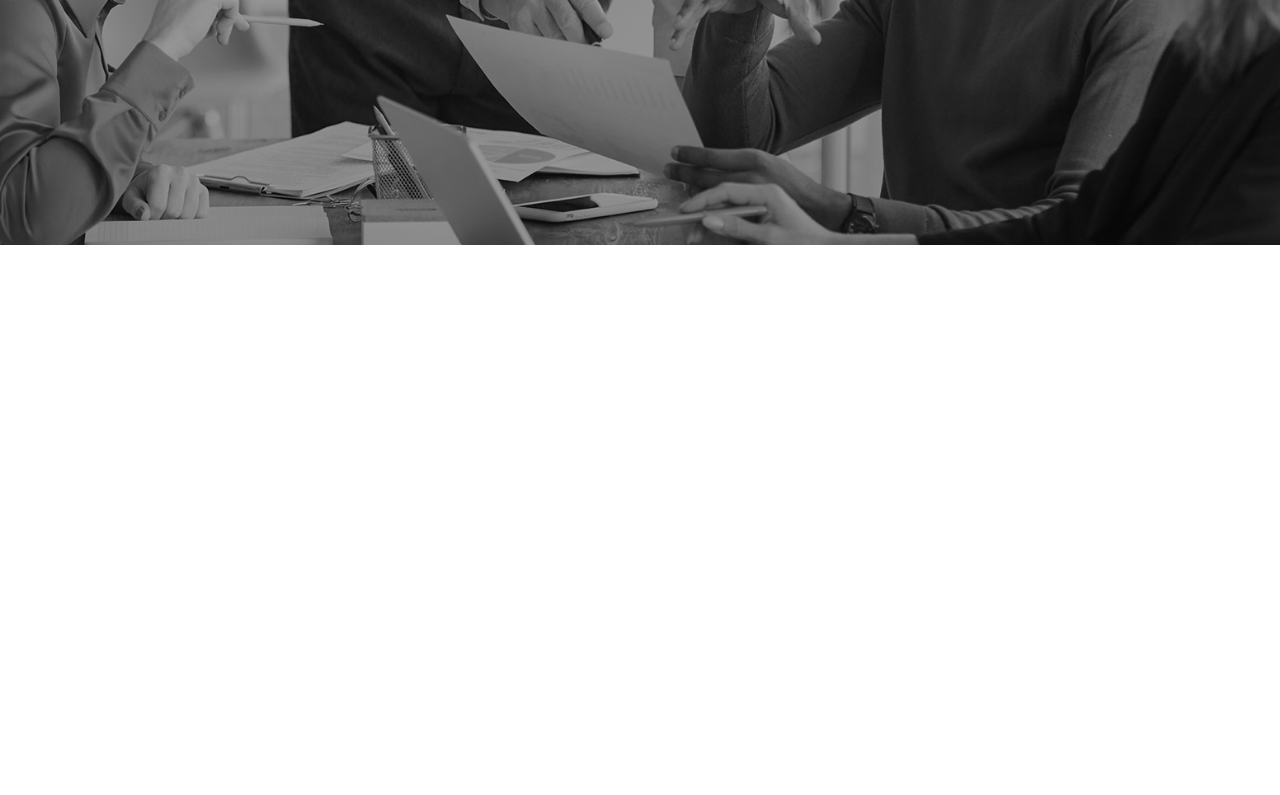
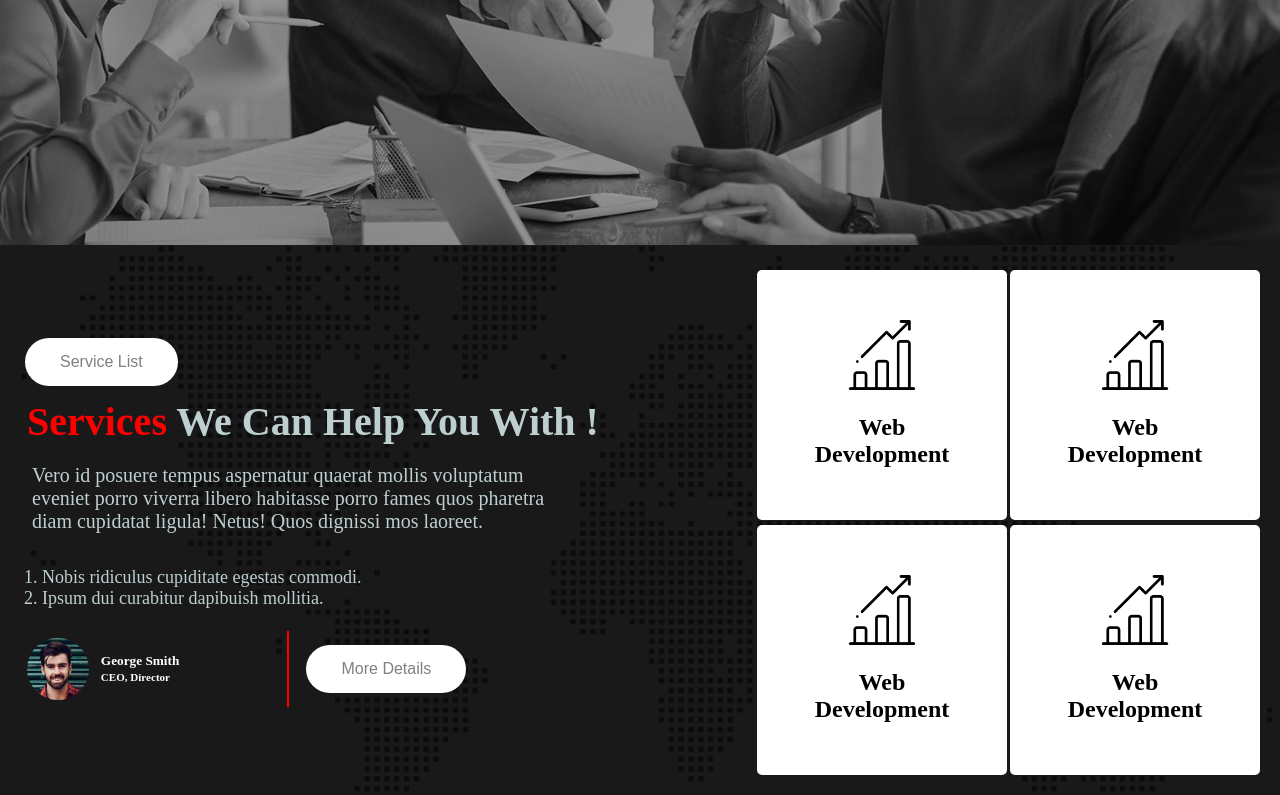
Before and after one commit to Bipon-Roy/Agency-website, a plain HTML site: page index.html in a window 1280 px wide. Shown: the part 624-1419 px from the top of the page. Before the commit the page ends 869 px from the top, so only its background shows below. Drawn offline with Linux system fonts and the light colour scheme.

Commit message:
Added Service Section

```diff
--- a/index.html
+++ b/index.html
@@ -34,7 +34,56 @@
                 </div>
             </div>
         </header>
-        <main></main>
+        <main>
+            <div class="service-container">
+                <div class="left-section">
+                    <button class="btn btn-service">Service List</button>
+                    <h1 class="service-title">
+                        <span class="primary">Services </span>We Can Help You With !
+                    </h1>
+                    <p class="service-description">
+                        Vero id posuere tempus aspernatur quaerat mollis voluptatum eveniet porro
+                        viverra libero habitasse porro fames quos pharetra diam cupidatat ligula!
+                        Netus! Quos dignissi mos laoreet.
+                    </p>
+                    <ol class="service-list">
+                        <li>Nobis ridiculus cupiditate egestas commodi.</li>
+                        <li>Ipsum dui curabitur dapibuish mollitia.</li>
+                    </ol>
+                    <div class="author-container">
+                        <div class="profile-container">
+                            <img src="./asset/image/author.jpg" alt="" class="author-img" />
+                            <h5>George Smith<br /><small>CEO, Director</small></h5>
+                        </div>
+                        <div class="author-button">
+                            <button class="btn btn-service">More Details</button>
+                        </div>
+                    </div>
+                </div>
+                <div class="right-section">
+                    <div class="first-two-box">
+                        <div class="box">
+                            <img src="./asset/icons/bar-chart.png" class="icon" />
+                            <h2>Web Development</h2>
+                        </div>
+                        <div class="box">
+                            <img src="./asset/icons/bar-chart.png" class="icon" />
+                            <h2>Web Development</h2>
+                        </div>
+                    </div>
+                    <div class="first-two-box">
+                        <div class="box">
+                            <img src="./asset/icons/bar-chart.png" class="icon" />
+                            <h2>Web Development</h2>
+                        </div>
+                        <div class="box">
+                            <img src="./asset/icons/bar-chart.png" class="icon" />
+                            <h2>Web Development</h2>
+                        </div>
+                    </div>
+                </div>
+            </div>
+        </main>
         <footer></footer>
     </body>
 </html>
--- a/style.css
+++ b/style.css
@@ -28,7 +28,10 @@
     display: flex;
     align-items: center;
 }
-
+.banner-info {
+    margin: 0px auto;
+    width: 0 auto;
+}
 .primary {
     color: red;
 }
@@ -55,3 +58,78 @@
     margin: 5px;
     text-transform: capitalize;
 }
+.btn-service {
+    background-color: white;
+    color: gray;
+    border-radius: 25px;
+}
+.service-container {
+    background-image: linear-gradient(rgba(0, 0, 0, 0.9), rgba(0, 0, 0, 0.9)),
+        url("./asset/image/footer-bg.png");
+    background-position: center;
+    background-repeat: no-repeat;
+    background-size: cover;
+    color: white;
+    display: flex;
+    align-items: center;
+    padding: 20px;
+}
+.icon {
+    width: 70px;
+    margin-bottom: 20px;
+}
+.box {
+    text-align: center;
+    width: 150px;
+    height: 150px;
+    padding: 50px;
+    background-color: white;
+    color: black;
+    border-radius: 5px;
+}
+.service-description {
+    width: 50%;
+}
+.service-title {
+    font-size: 40px;
+    font-weight: bold;
+    padding: 7px;
+    color: rgb(190, 207, 208);
+}
+.service-description {
+    width: 75%;
+    font-size: 20px;
+    padding: 12px;
+    color: rgb(190, 207, 208);
+}
+.service-list {
+    list-style: decimal;
+    padding: 22px;
+    font-size: 18px;
+    color: rgb(190, 207, 208);
+}
+.first-two-box {
+    display: flex;
+    gap: 3px;
+    margin-top: 5px;
+}
+.author-img {
+    width: 25%;
+    border-radius: 100px;
+    padding: 7px;
+}
+.author-container {
+    display: flex;
+    justify-content: start;
+    align-items: center;
+}
+.author-button {
+    margin-left: 12px;
+}
+.profile-container {
+    display: flex;
+    align-items: center;
+    gap: 5px;
+    border-right: 2px solid red;
+    padding-right: 20px;
+}
```
